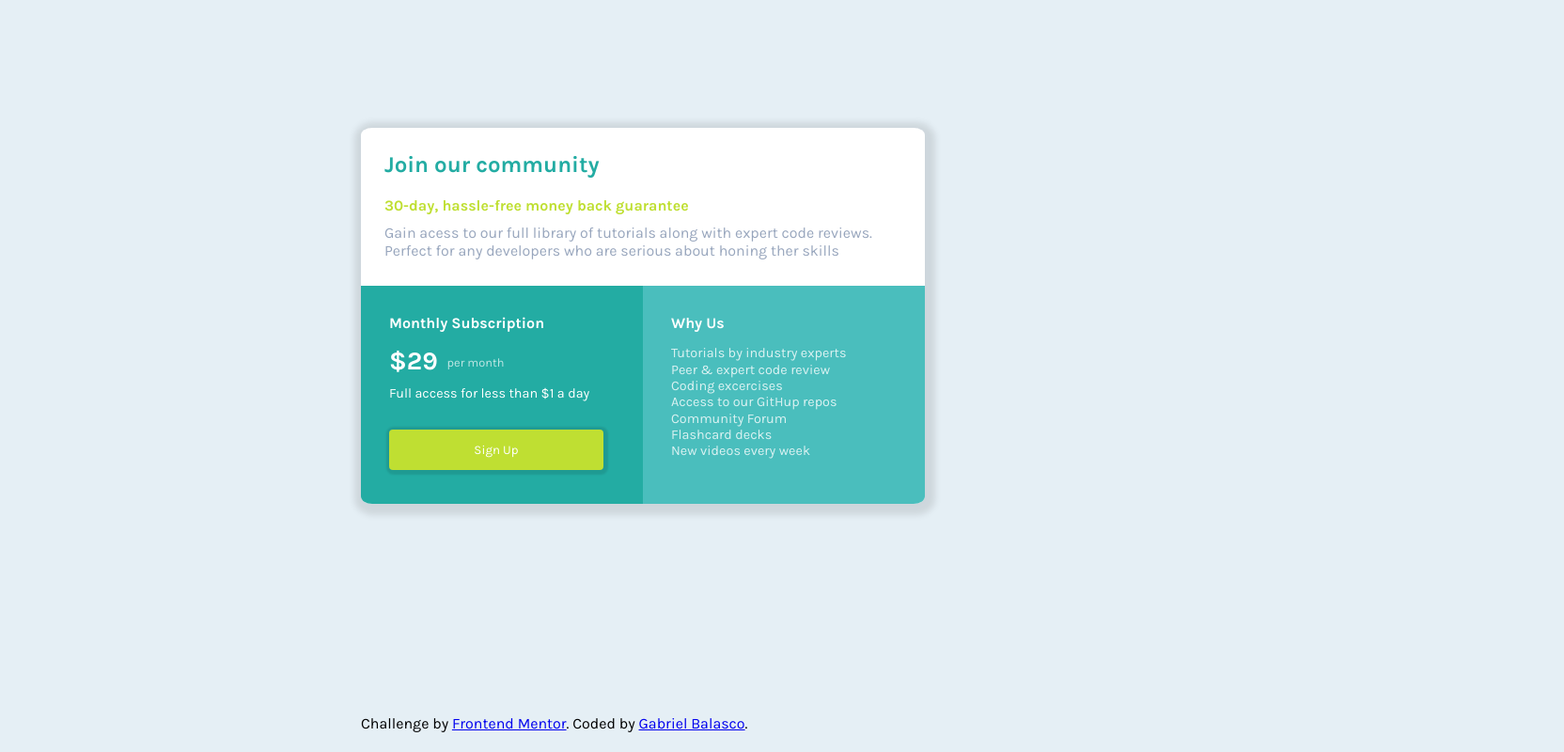
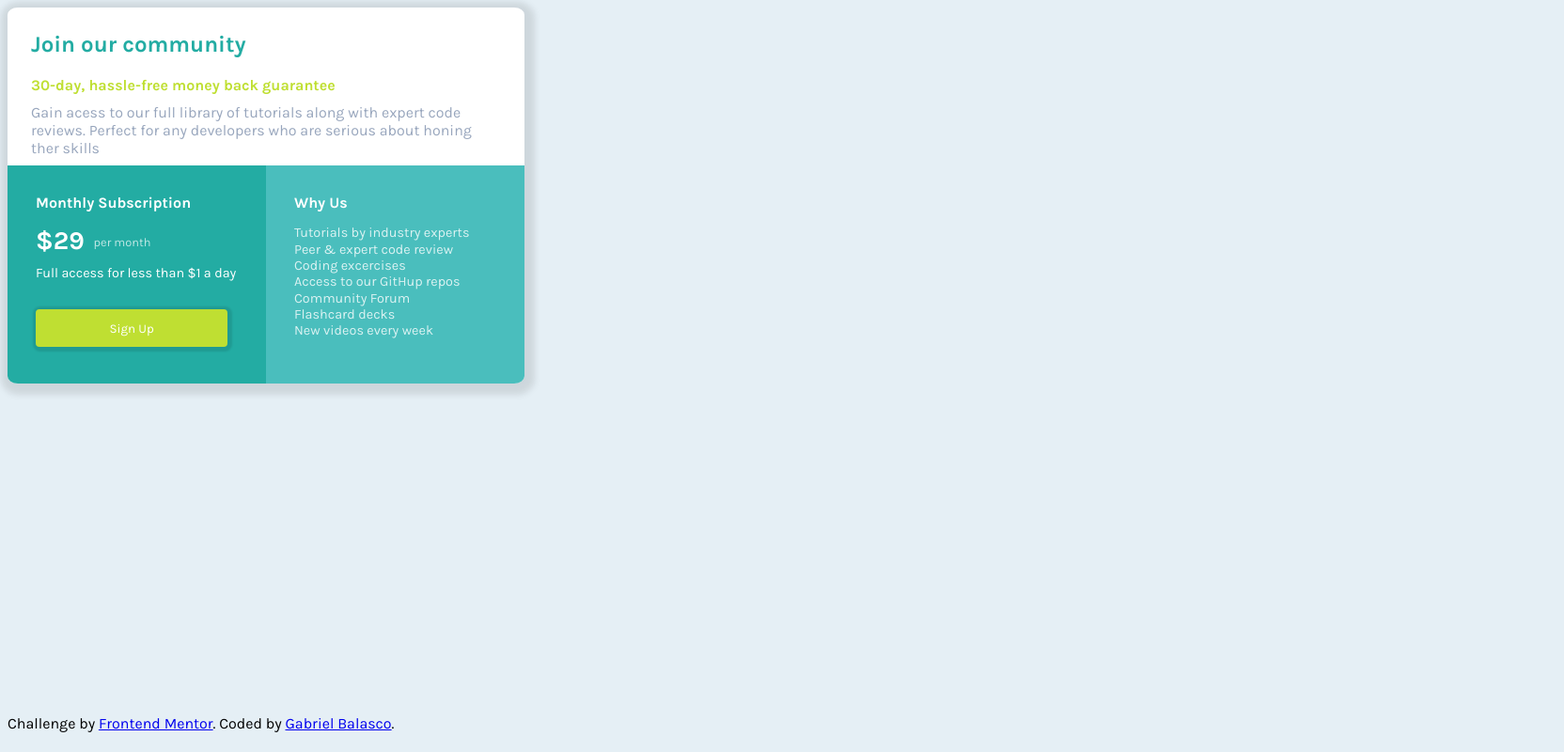
Before and after one commit to balascobaco/singlePriceGrid, a plain HTML site: page index.html in a window 1280 px wide. Shown: the whole page at 94% size, 1664 px wide, since content can reach past the window. Drawn offline with Linux system fonts and the light colour scheme.

Commit message:
Update style.css

```diff
--- a/style.css
+++ b/style.css
@@ -6,8 +6,8 @@ body {
     background-color: hsl(204, 43%, 93%);
     font-family: Karla;
     font-size: 16px;
-    padding: 10%;
-    margin-left: 20%;
+    /*padding: 10%;
+    margin-left: 20%;*/
 }
 
 h2, h4, p {
@@ -19,14 +19,13 @@ h2, h4, p {
 }
 
 #card {
-    width:600px;
-    height:400px;
-    /*border:3px solid red;*/
+    /*
+    border:3px solid red;*/
     background-color: white;
     border-radius: 2%;
     box-shadow: 2px 3px 7px 9px rgba(0,0,0,0.1);
     overflow: hidden;
-    vertical-align: middle;
+    /* vertical-align: middle;*/
 }
 
 #top-section {
@@ -62,7 +61,7 @@ h2, h4, p {
 #bottom-left-section {
     display:inline-block;
     vertical-align: top;
-    width:50%;
+    width: 100%;
     height:100%;
     /*border:3px solid rgb(238, 137, 22);*/
     background-color: #23aca3;
@@ -107,7 +106,7 @@ h2, h4, p {
     font-family: Karla;
     border: none;
     width: 95%;
-    height: 25%;
+    height: 40px;
     border-radius: 4px;
     box-shadow: 1px 1px 2px 4px rgba(0,0,0,0.1);
 }
@@ -121,7 +120,7 @@ h2, h4, p {
 #bottom-right-section {
     display:inline-block;
     vertical-align: top;
-    width:50%;
+    width: 100%;
     height:100%;
     /*border:3px solid rgb(238, 22, 155);*/
     background-color: #4abebd;
@@ -140,8 +139,24 @@ h2, h4, p {
 }
 
 footer {
-    position: absolute;
+    position: relative;
     bottom: 0;
     width: 100%;
     height: 2.5rem;            /* Footer height */
   }
+
+@media (min-width: 576px){
+
+    #card {
+        width: 550px;
+        height:400px;
+    }
+
+    #bottom-left-section, #bottom-right-section {
+        width:50%;
+    }
+
+    footer {
+        position: absolute;
+    }
+}
```
